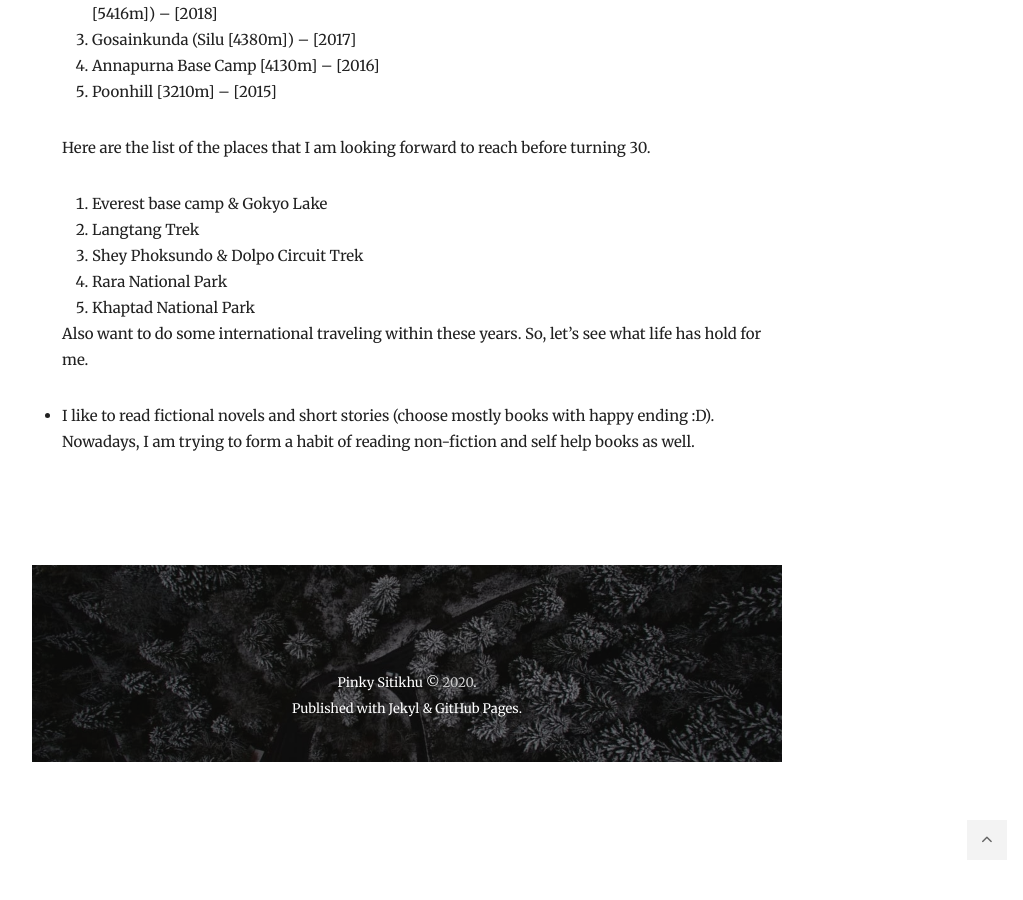
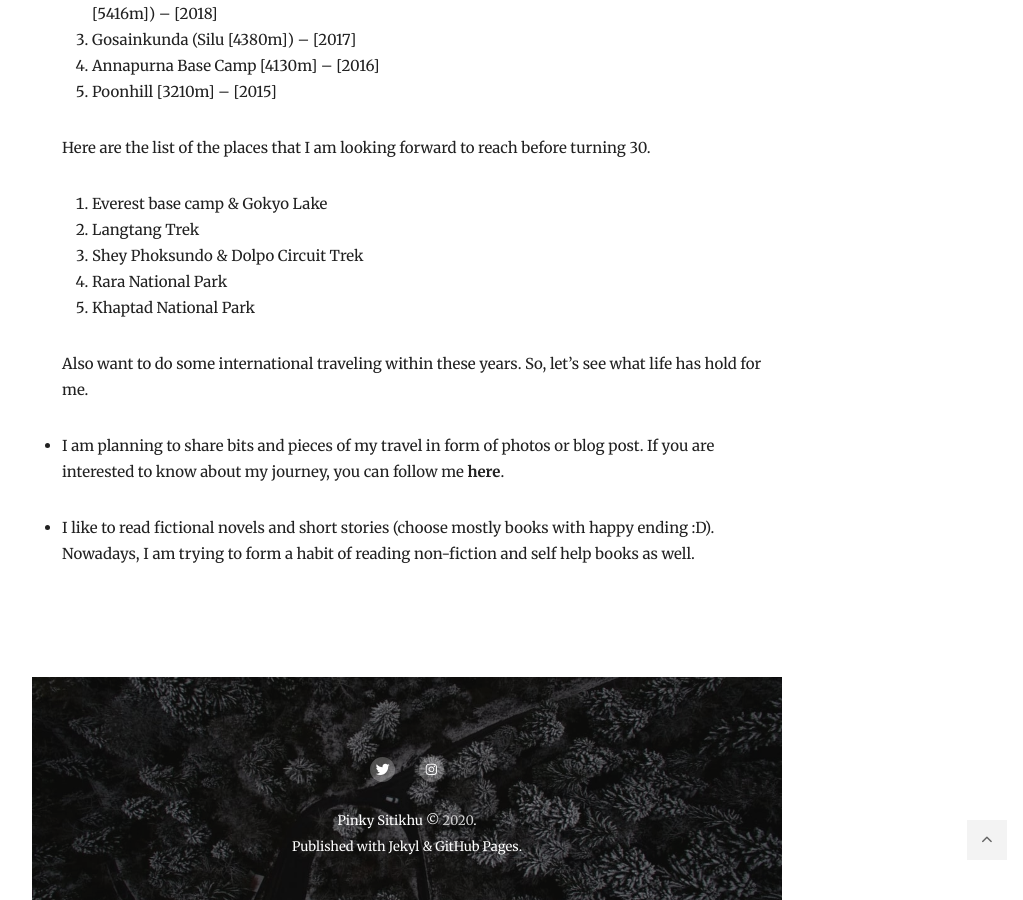
Before and after one commit to pinksi/pinkysitikhu, a Jekyll site: the page built from _pages/about.md, in a window 1280 px wide and 900 px high, scrolled down 1307 px. Shown: the whole window, without its empty margins (233-1256 px from the left). Built offline with Jekyll 4.4.1, drawn with Linux system fonts in a browser that asks for light colours; nearby versions of some CDN libraries; before the commit the page ends 2069 px from its top, so only the background shows below that; part of the change alters nothing that is shown.

Commit message:
adds links to social platform

```diff
--- a/_config.yml
+++ b/_config.yml
@@ -10,10 +10,10 @@ author:
   bio: Hi, my name is Pinky Sitikhu. Thank you for visiting my blog.
 
 # Contact links
-# twitter: https://twitter.com/ # Add your Twitter handle
+twitter: https://twitter.com/PinkySitikhu # Add your Twitter handle
 # facebook: https://facebook.com/ # Add your Facebook handle
 # dribbble: https://dribbble.com/ # Add your Dribbble handle
-# instagram: https://instagram.com/ # Add your Instagram handle
+instagram: https://www.instagram.com/aloo_travellers/ # Add your Instagram handle
 # pinterest: https://pinterest.com/ # Add your Pinterest handle
 email: pinky.sitikhu524@gmail.com # Add your Email address
 
--- a/_pages/about.md
+++ b/_pages/about.md
@@ -24,7 +24,7 @@ Hi, I am Pinky, a bit clumsy but happy in my heart :D.
     4. Annapurna Base Camp [4130m] -- [2016]
     5. Poonhill [3210m] -- [2015]
 
-    <!-- I am planning to write my travel stories of the places I have been to here as well. Here you can follow me if you like to see my travel journey: [insta link] -->
+    <!-- <.> -->
 
     Here are the list of the places that I am looking forward to reach before turning 30.
 
@@ -34,6 +34,10 @@ Hi, I am Pinky, a bit clumsy but happy in my heart :D.
     4. Rara National Park
     5. Khaptad National Park
 
+    <!-- <.> -->
+
     Also want to do some international traveling within these years. So, let's see what life has hold for me.
 
+- I am planning to share bits and pieces of my travel in form of photos or blog post. If you are interested to know about my journey, you can follow me <b>[here](https://www.instagram.com/aloo_travellers/)</b>.
+
 - I like to read fictional novels and short stories (choose mostly books with happy ending :D). Nowadays, I am trying to form a habit of reading non-fiction and self help books as well.
```
